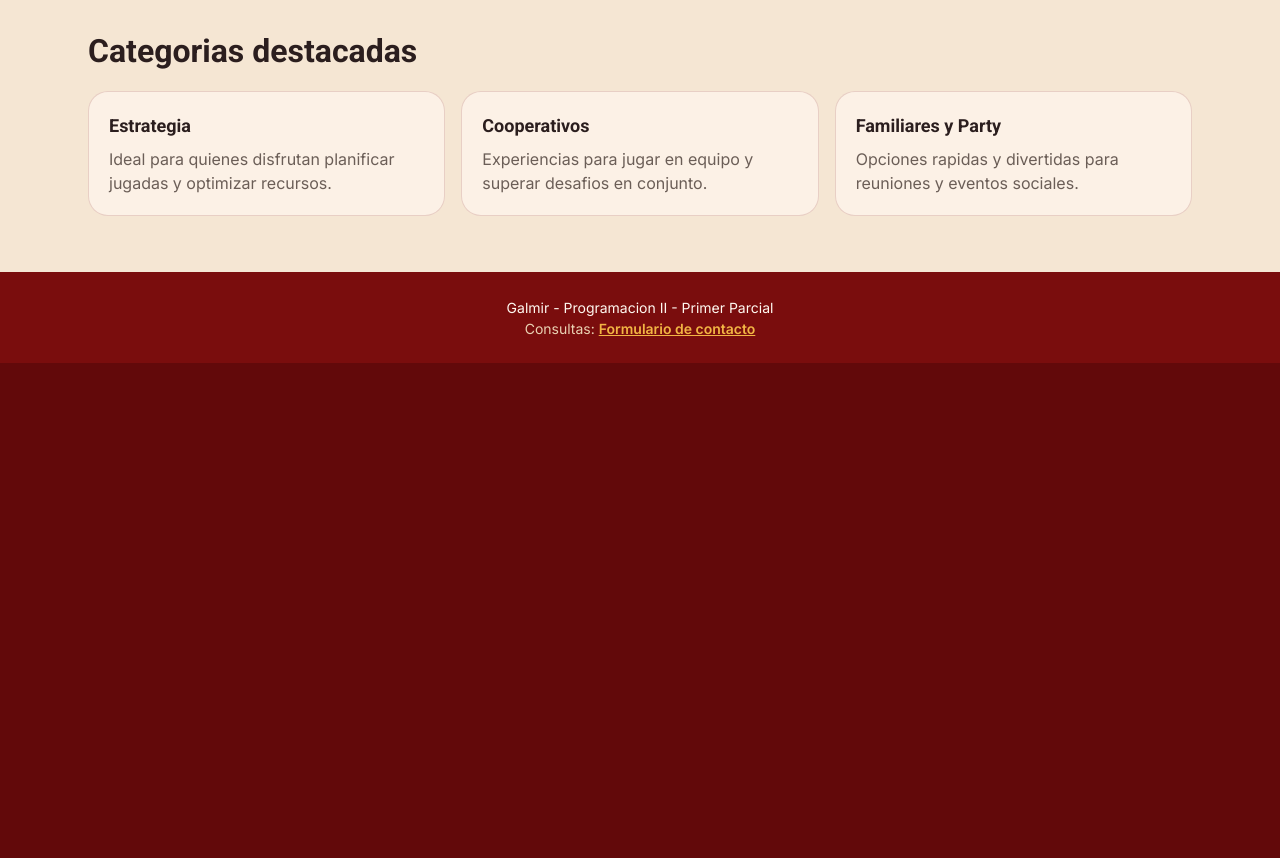
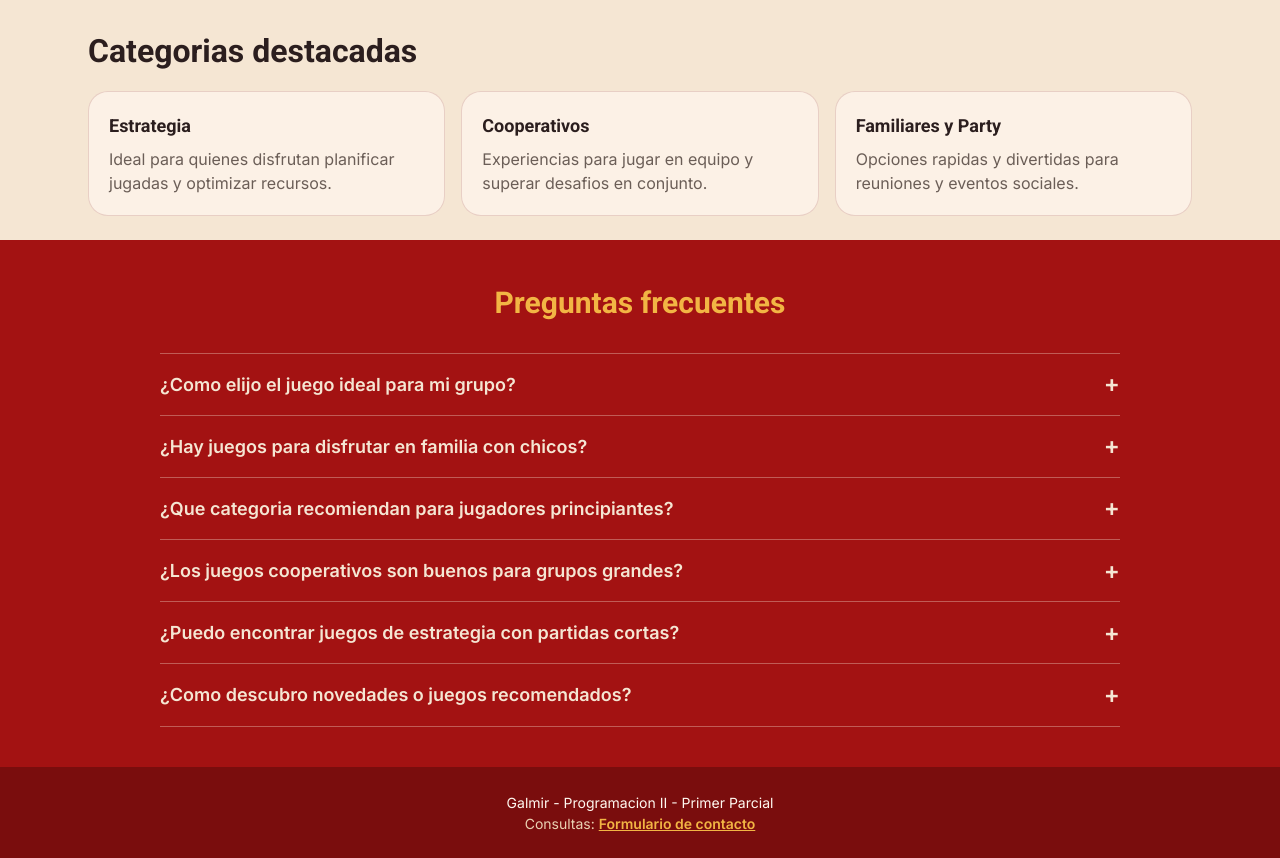
Before and after one commit to Galleee2002/PHP-E-Commerce, a PHP site: page / in a window 1280 px wide. Shown: the part 550-1408 px from the top of the page. Before the commit the page ends 913 px from the top, so only its background shows below. Run offline with PHP 8.4, Linux system fonts and the light colour scheme.

Commit message:
-Se añade la seccion FAQ a la Home del proyecto -Se añade un hover a cada pregunta

```diff
--- a/css/base.css
+++ b/css/base.css
@@ -235,6 +235,10 @@ h6,
     padding: var(--space-main);
 }
 
+.site-main--home {
+    padding-bottom: 0;
+}
+
 @media (min-width: 768px) {
     :root {
         --space-main: 1.5rem;
@@ -242,7 +246,7 @@ h6,
 }
 
 .site-footer {
-    margin-top: 32px;
+    margin-top: 0;
     border-top: 1px solid var(--color-primary-dark);
     background-color: var(--color-primary-dark);
     padding: 24px 16px;
--- a/css/home.css
+++ b/css/home.css
@@ -205,6 +205,80 @@
     border-top-color: var(--color-primary-dark-15);
 }
 
+.home-faq {
+    background-color: #A31212;
+    border-radius: 0;
+    padding: 24px 16px;
+    margin-left: calc(50% - 50vw);
+    margin-right: calc(50% - 50vw);
+    width: 100vw;
+    margin-bottom: 0;
+}
+
+.home-faq__inner {
+    width: 100%;
+    max-width: 960px;
+    margin: 0 auto;
+}
+
+.home-faq__title {
+    margin: 0 0 20px;
+    color: #F2B544;
+    font-size: 24px;
+    font-weight: 700;
+    text-align: center;
+}
+
+.home-faq__item {
+    border-top: 1px solid rgba(245, 230, 211, 0.35);
+    padding: 14px 0;
+}
+
+.home-faq__item:last-child {
+    border-bottom: 1px solid rgba(245, 230, 211, 0.35);
+}
+
+.home-faq__question {
+    list-style: none;
+    cursor: pointer;
+    color: #F5E6D3;
+    font-size: 16px;
+    font-weight: 600;
+    line-height: 1.4;
+    display: flex;
+    align-items: center;
+    justify-content: space-between;
+    gap: 16px;
+}
+
+.home-faq__question:hover {
+    color: #F2B544;
+}
+
+.home-faq__question::-webkit-details-marker {
+    display: none;
+}
+
+.home-faq__question::after {
+    content: "+";
+    flex-shrink: 0;
+    font-size: 24px;
+    line-height: 1;
+    transition: transform 0.2s ease;
+}
+
+.home-faq__item[open] .home-faq__question::after {
+    content: "\2212";
+}
+
+.home-faq__answer {
+    margin: 12px 0 0;
+    color: #F5E6D3;
+    font-size: 15px;
+    line-height: 1.7;
+    max-width: 70ch;
+}
+
 @media (min-width: 768px) {
     .hero {
         min-height: 420px;
@@ -256,6 +330,50 @@
         border-radius: var(--radius-xl);
         background-color: rgba(255, 248, 240, 0.65);
     }
+
+    .home-faq {
+        padding: 40px 32px;
+    }
+
+    .home-faq__title {
+        font-size: 30px;
+        margin-bottom: 28px;
+    }
+
+    .home-faq__item {
+        padding: 18px 0;
+    }
+
+    .home-faq__question {
+        font-size: 18px;
+    }
+
+    .home-faq__answer {
+        font-size: 16px;
+    }
+}
+
+@media (max-width: 479px) {
+    .home-faq {
+        padding: 20px 14px;
+    }
+
+    .home-faq__title {
+        font-size: 22px;
+    }
+
+    .home-faq__question {
+        font-size: 15px;
+        gap: 12px;
+    }
+
+    .home-faq__question::after {
+        font-size: 22px;
+    }
+
+    .home-faq__answer {
+        font-size: 14px;
+    }
 }
 
 @media (min-width: 1024px) {
--- a/includes/header.php
+++ b/includes/header.php
@@ -43,4 +43,4 @@ $seccionActual ??= 'home';
             </form>
         </nav>
     </header>
-    <main class="site-main">
+    <main class="site-main<?= $seccionActual === 'home' ? ' site-main--home' : '' ?>">
--- a/vistas/home.php
+++ b/vistas/home.php
@@ -22,3 +22,39 @@
         <p class="home-article__text">Opciones rapidas y divertidas para reuniones y eventos sociales.</p>
     </article>
 </section>
+
+<section class="home-faq home-section" aria-labelledby="preguntas-frecuentes">
+    <div class="home-faq__inner">
+        <h2 class="home-faq__title" id="preguntas-frecuentes">Preguntas frecuentes</h2>
+
+        <details class="home-faq__item">
+            <summary class="home-faq__question">¿Como elijo el juego ideal para mi grupo?</summary>
+            <p class="home-faq__answer">Te recomendamos revisar la cantidad de jugadores, la duracion promedio y el nivel de dificultad para encontrar una opcion que encaje con tu mesa.</p>
+        </details>
+
+        <details class="home-faq__item">
+            <summary class="home-faq__question">¿Hay juegos para disfrutar en familia con chicos?</summary>
+            <p class="home-faq__answer">Si, contamos con titulos familiares pensados para distintas edades, con reglas simples y partidas dinamicas para compartir sin complicaciones.</p>
+        </details>
+
+        <details class="home-faq__item">
+            <summary class="home-faq__question">¿Que categoria recomiendan para jugadores principiantes?</summary>
+            <p class="home-faq__answer">Las categorias familiares y party suelen ser el mejor punto de partida porque tienen reglas accesibles, tiempos cortos y mucha interaccion.</p>
+        </details>
+
+        <details class="home-faq__item">
+            <summary class="home-faq__question">¿Los juegos cooperativos son buenos para grupos grandes?</summary>
+            <p class="home-faq__answer">Depende del titulo, pero muchos cooperativos funcionan muy bien en grupos porque invitan a conversar, planear juntos y tomar decisiones en equipo.</p>
+        </details>
+
+        <details class="home-faq__item">
+            <summary class="home-faq__question">¿Puedo encontrar juegos de estrategia con partidas cortas?</summary>
+            <p class="home-faq__answer">Claro, hay opciones de estrategia con reglas compactas y partidas agiles, ideales para quienes buscan decisiones interesantes sin sesiones extensas.</p>
+        </details>
+
+        <details class="home-faq__item">
+            <summary class="home-faq__question">¿Como descubro novedades o juegos recomendados?</summary>
+            <p class="home-faq__answer">Explora nuestras categorias destacadas y el listado completo para comparar estilos de juego, tematicas y propuestas recomendadas segun tu interes.</p>
+        </details>
+    </div>
+</section>
```
